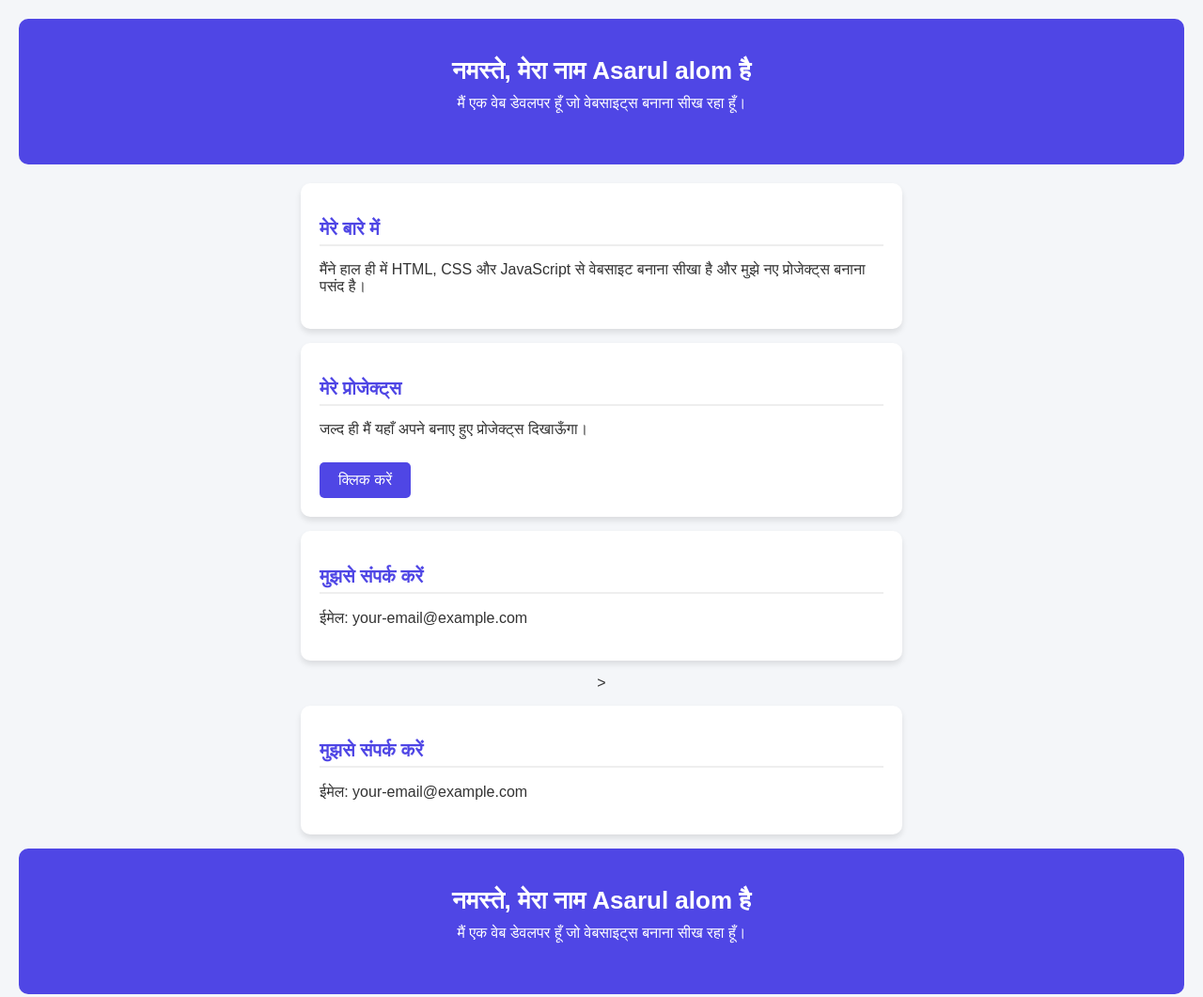
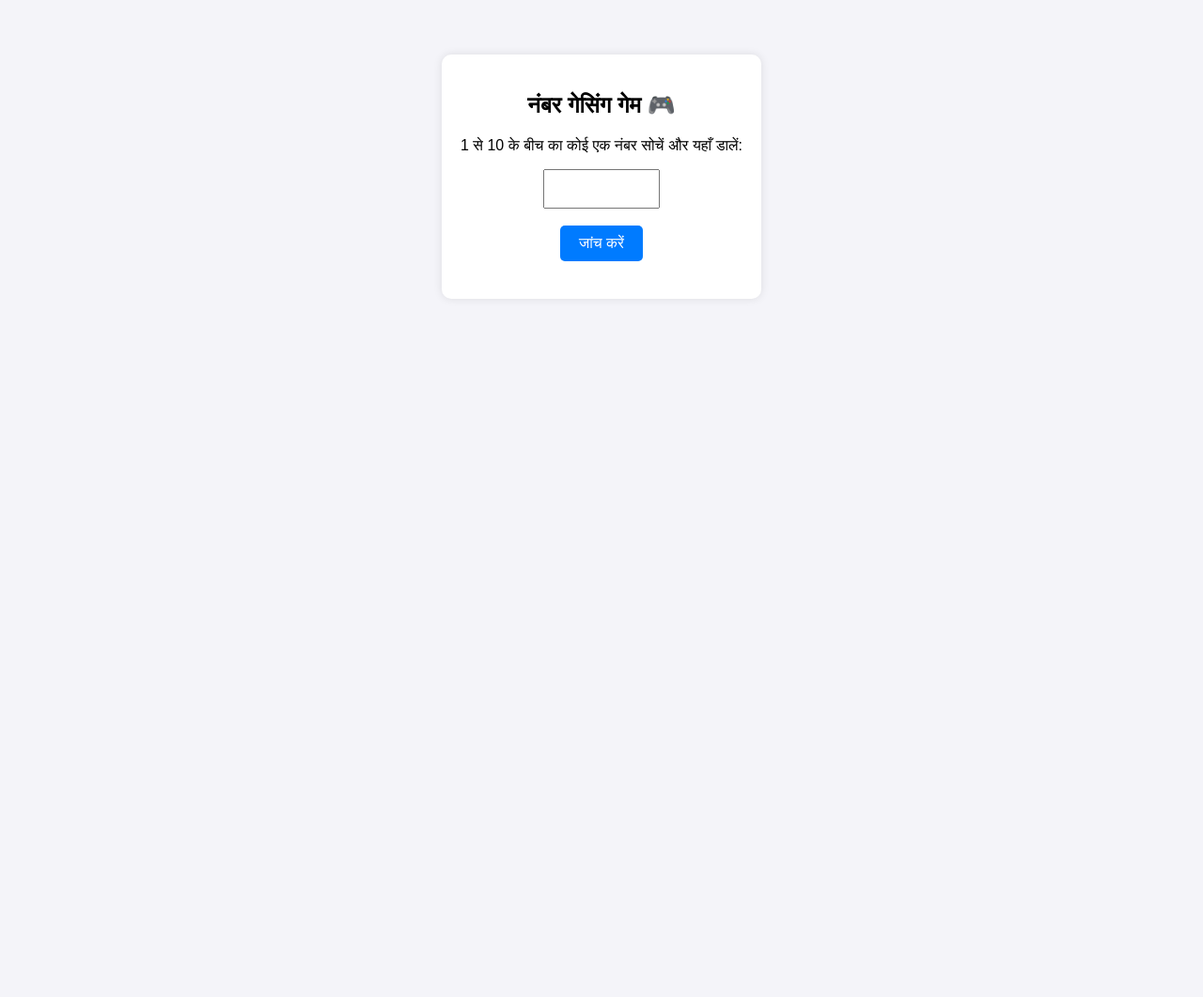
Before and after one commit to asarulalom897-ai/my-website, a plain HTML site: page index.html in a window 1280 px wide. Shown: the top 1061 px of the page at 94% size. After the commit the page ends 800 px from the top, so only its background shows below. Drawn offline with Linux system fonts and the light colour scheme.

Commit message:
Add files via upload

```diff
--- a/index.html
+++ b/index.html
@@ -1,203 +1,70 @@
+<!DOCTYPE html>
 <html lang="hi">
 <head>
     <meta charset="UTF-8">
     <meta name="viewport" content="width=device-width, initial-scale=1.0">
-    <title>मेरा पोर्टफोलियो</title>
+    <title>मेरा पहला गेम</title>
     <style>
         body {
             font-family: Arial, sans-serif;
-            background-color: #f4f6f9;
-            color: #333;
-            margin: 0;
-            padding: 20px;
             text-align: center;
+            background-color: #f4f4f9;
+            padding: 50px;
         }
-        header {
-            background-color: #4f46e5;
-            color: white;
-            padding: 40px 20px;
-            border-radius: 10px;
-            margin-bottom: 20px;
-        }
-        header h1 {
-            margin: 0;
-            font-size: 26px;
-        }
-        header p {
-            font-size: 16px;
-            margin-top: 10px;
-        }
-        section, footer {
+        .game-box {
             background: white;
             padding: 20px;
-            margin: 15px auto;
             border-radius: 10px;
-            max-width: 600px;
-            box-shadow: 0 4px 6px rgba(0, 0, 0, 0.1);
-            text-align: left;
+            display: inline-block;
+            box-shadow: 0px 0px 10px rgba(0,0,0,0.1);
         }
-        h2 {
-            color: #4f46e5;
-            font-size: 20px;
-            border-bottom: 2px solid #eee;
-            padding-bottom: 5px;
+        input {
+            padding: 10px;
+            font-size: 16px;
+            width: 100px;
         }
-        /* बटन का डिजाइन */
-        .btn {
-            background-color: #4f46e5;
+        button {
+            padding: 10px 20px;
+            font-size: 16px;
+            background-color: #007bff;
             color: white;
             border: none;
-            padding: 10px 20px;
-            font-size: 16px;
             border-radius: 5px;
             cursor: pointer;
-            margin-top: 10px;
-        }
-        .btn:hover {
-            background-color: #4338ca;
         }
     </style>
 </head>
 <body>
 
-    <!-- 1. हेडर सेक्शन -->
-    <header>
-        <h1>नमस्ते, मेरा नाम Asarul alom है</h1>
-        <p>मैं एक वेब डेवलपर हूँ जो वेबसाइट्स बनाना सीख रहा हूँ।</p>
-    </header>
+    <div class="game-box">
+        <h2>नंबर गेसिंग गेम 🎮</h2>
+        <p>1 से 10 के बीच का कोई एक नंबर सोचें और यहाँ डालें:</p>
+        <input type="number" id="userGuess" min="1" max="10">
+        <br><br>
+        <button onclick="checkGuess()">जांच करें</button>
+        <p id="resultText" style="font-weight: bold; margin-top: 20px;"></p>
+    </div>
 
-    <!-- 2. अबाउट सेक्शन -->
-    <section>
-        <h2>मेरे बारे में</h2>
-        <p>मैंने हाल ही में HTML, CSS और JavaScript से वेबसाइट बनाना सीखा है और मुझे नए प्रोजेक्ट्स बनाना पसंद है।</p>
-    </section>
+    <script>
+        // कंप्यूटर ने एक रैंडम नंबर चुना
+        let randomNumber = Math.floor(Math.random() * 10) + 1;
 
-    <!-- 3. प्रोजेक्ट्स सेक्शन -->
-    <section>
-        <h2>मेरे प्रोजेक्ट्स</h2>
-        <p>जल्द ही मैं यहाँ अपने बनाए हुए प्रोजेक्ट्स दिखाऊँगा।</p>
-        <!-- यहाँ हमने एक इंटरैक्टिव बटन जोड़ा है -->
-        <button class="btn" onclick="sayHello()">क्लिक करें</button>
-    </section>
+        function checkGuess() {
+            let userVal = Number(document.getElementById("userGuess").value);
+            let result = document.getElementById("resultText");
 
-    <!-- 4. कॉन्टैक्ट सेक्शन -->
-    <footer>
-        <h2>मुझसे संपर्क करें</h2>
-        <p>ईमेल: your-email@example.com</p>
-    </footer>
-
-    <!-- JavaScript का कोड -->
-    <script>
-        function sayHello() {
-            alert("नमस्ते! मेरी वेबसाइट पर आने के लिए आपका धन्यवाद। 🚀");
+            if (userVal === randomNumber) {
+                result.style.color = "green";
+                result.textContent = "बधाई हो! आपने बिल्कुल सही जवाब दिया है! 🎉";
+            } else if (userVal > randomNumber) {
+                result.style.color = "red";
+                result.textContent = "थोड़ा छोटा नंबर सोचिए! 📉";
+            } else {
+                result.style.color = "red";
+                result.textContent = "थोड़ा बड़ा नंबर सोचिए! 📈";
+            }
         }
     </script>
 
 </body>
 </html>
->
-    <footer>
-        <h2>मुझसे संपर्क करें</h2>
-        <p>ईमेल: your-email@example.com</p>
-    </footer>
-
-</body>
-</html>
-<!DOCTYPE html>
-<html lang="hi">
-<head>
-    <meta charset="UTF-8">
-    <meta name="viewport" content="width=device-width, initial-scale=1.0">
-    <title>मेरा पोर्टफोलियो</title>
-    <style>
-        body {
-            font-family: Arial, sans-serif;
-            background-color: #f4f6f9;
-            color: #333;
-            margin: 0;
-            padding: 20px;
-            text-align: center;
-        }
-        header {
-            background-color: #4f46e5;
-            color: white;
-            padding: 40px 20px;
-            border-radius: 10px;
-            margin-bottom: 20px;
-        }
-        header h1 {
-            margin: 0;
-            font-size: 26px;
-        }
-        header p {
-            font-size: 16px;
-            margin-top: 10px;
-        }
-        section, footer {
-            background: white;
-            padding: 20px;
-            margin: 15px auto;
-            border-radius: 10px;
-            max-width: 600px;
-            box-shadow: 0 4px 6px rgba(0, 0, 0, 0.1);
-            text-align: left;
-        }
-        h2 {
-            color: #4f46e5;
-            font-size: 20px;
-            border-bottom: 2px solid #eee;
-            padding-bottom: 5px;
-        }
-        /* बटन का डिजाइन */
-        .btn {
-            background-color: #4f46e5;
-            color: white;
-            border: none;
-            padding: 10px 20px;
-            font-size: 16px;
-            border-radius: 5px;
-            cursor: pointer;
-            margin-top: 10px;
-        }
-        .btn:hover {
-            background-color: #4338ca;
-        }
-    </style>
-</head>
-<body>
-
-    <!-- 1. हेडर सेक्शन -->
-    <header>
-        <h1>नमस्ते, मेरा नाम Asarul alom है</h1>
-        <p>मैं एक वेब डेवलपर हूँ जो वेबसाइट्स बनाना सीख रहा हूँ।</p>
-    </header>
-
-    <!-- 2. अबाउट सेक्शन -->
-    <section>
-        <h2>मेरे बारे में</h2>
-        <p>मैंने हाल ही में HTML, CSS और JavaScript से वेबसाइट बनाना सीखा है और मुझे नए प्रोजेक्ट्स बनाना पसंद है।</p>
-    </section>
-
-    <!-- 3. प्रोजेक्ट्स सेक्शन -->
-    <section>
-        <h2>मेरे प्रोजेक्ट्स</h2>
-        <p>जल्द ही मैं यहाँ अपने बनाए हुए प्रोजेक्ट्स दिखाऊँगा।</p>
-        <!-- यहाँ हमने एक इंटरैक्टिव बटन जोड़ा है -->
-        <button class="btn" onclick="sayHello()">क्लिक करें</button>
-    </section>
-
-    <!-- 4. कॉन्टैक्ट सेक्शन -->
-    <footer>
-        <h2>मुझसे संपर्क करें</h2>
-        <p>ईमेल: your-email@example.com</p>
-    </footer>
-
-    <!-- JavaScript का कोड -->
-    <script>
-        function sayHello() {
-            alert("नमस्ते! मेरी वेबसाइट पर आने के लिए आपका धन्यवाद। 🚀");
-        }
-    </script>
-
-</body>
-</html>
```
